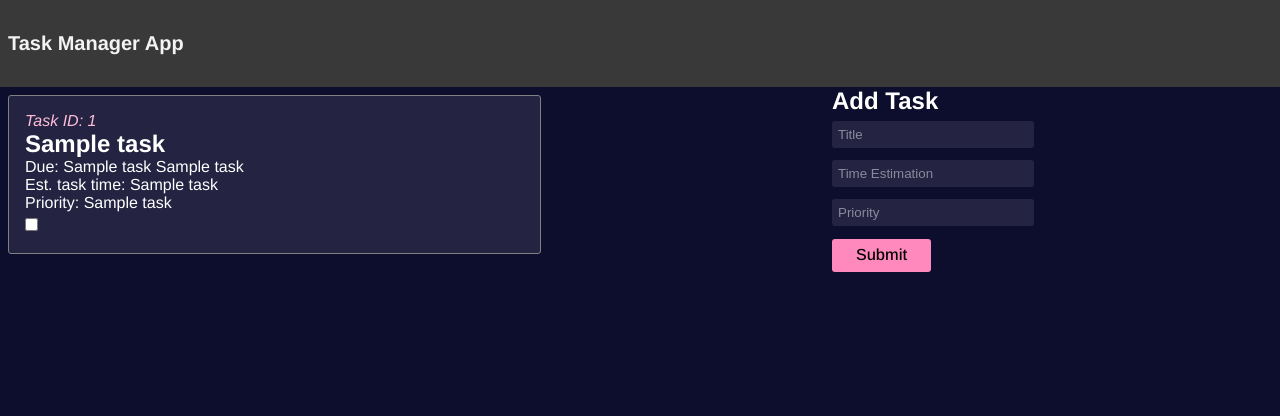
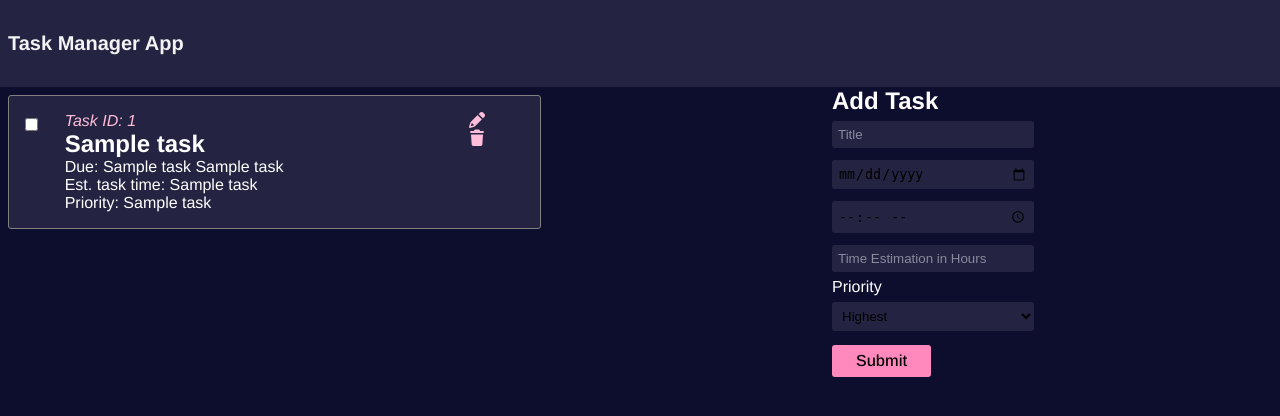
Before and after one commit to av3ry3ris/taskApp, a Flask app: template templates/index.html in a window 1280 px wide. Shown: the top 416 px of the page. Run offline with Flask 3, Linux system fonts and the light colour scheme; the template is opened without the code that fills it: most values are stand-ins (such as "Sample title", 1, 10 or a date in 2020); some libraries are stand-ins or nearby versions.

Commit message:
Added ability to delete entries as well as add new tasks from the ui

```diff
--- a/app.py
+++ b/app.py
@@ -39,3 +39,38 @@ def completeTask():
     db.commit()
 
     return jsonify({"status": "ok"})
+
+@app.route("/add-task", methods=["POST"])
+def addTask():
+    data = request.get_json()
+    title = data.get("title")
+    due_date = data.get("due_date")
+    time = data.get("time")
+    time_est = data.get("time_est")
+    priority = data.get("priority")
+
+    db = get_db()
+    db.execute(
+    "INSERT INTO tasks (name, due_date, time, est_time, priority, complete) VALUES (?, ?, ?, ?, ?, 0)",
+    (title, due_date, time, time_est, priority)
+)
+    db.commit()
+
+    return jsonify({"status": "ok"})
+
+@app.route("/delete-task", methods=["POST"])
+def deleteTask():
+    data = request.get_json()
+    print("RAW JSON:", data)  # <--- debug
+
+    task_id = data.get("id")
+    print("TASK ID:", task_id, type(task_id))  # <--- debug
+
+    db = get_db()
+    db.execute(
+        "DELETE FROM tasks WHERE rowid = ?",
+        (int(task_id),)
+    )
+    db.commit()
+
+    return jsonify({"status": "ok"})
--- a/static/css/main.css
+++ b/static/css/main.css
@@ -52,8 +52,6 @@
 }
 
 
-
-
 body {
     font-family: "Arimo", sans-serif;
     background: var(--clr-surface-a0);
@@ -61,9 +59,7 @@ body {
 }
 
 
-
-
-input {
+input, select {
     background-color: var(--clr-surface-a10);
     border: none;
     border-radius: 3px;
@@ -91,7 +87,7 @@ header {
     display: flex;
     align-items: center;
     justify-content: flex-start;
-    background: #393939;
+    background: var(--clr-surface-a10);
     color: #f3f3f3;
     padding: 2em .5em;
 }
@@ -114,6 +110,17 @@ header h1 {
     border-radius: 3px;
     margin: .5em;
     background-color: var(--clr-surface-a10);
+    display: flex;
+    align-items: flex-start;
+    justify-content: center;
+}
+
+.task-content {
+    width: 85%;
+}
+
+.complete-checkbox {
+    margin-right: 2em;
 }
 
 .task i {
@@ -122,6 +129,13 @@ header h1 {
 
 .done {
     text-decoration: line-through;
+}
+
+.btns-box i:first-child {
+    padding-right: 1em;
+}
+.btns-box i:hover {
+    cursor: pointer;
 }
 
 .addTask {
--- /dev/null
+++ b/static/js/task-ui.js
@@ -0,0 +1,77 @@
+$(document).ready(function() {
+            $(".complete-checkbox").on("change", function() {
+                const taskId = $(this).data("id");
+                const complete = $(this).is(":checked") ? 1 : 0;
+
+
+                if($(this).is(":checked"))
+                {
+                    $(this).siblings(".task-content").addClass('done');
+                } else {
+                    $(this).siblings(".task-content").removeClass('done');
+                }
+
+                $.ajax({
+                    url: "/complete-task",
+                    type: "POST",
+                    contentType: "application/json",
+                    data: JSON.stringify({
+                        id: taskId,
+                        complete: complete
+                    }),
+                    success: function(response) {
+                        console.log("Updated:", response);
+                    },
+                    error: function(xhr) {
+                        console.error("Error updating task:", xhr.responseText);
+                    }
+                });
+            });
+
+            $(".addTask-btn").on("click", function() {
+                const task_title = $('#title').val();
+                const date = $('#due_date').val();
+                const task_time = $('#time').val();
+                const est_time = $('#time_est').val();
+                const pri = $('#priority').val();
+
+                $.ajax({
+                    url: "/add-task",
+                    type: "POST",
+                    contentType: "application/json",
+                    data: JSON.stringify({
+                        title: task_title,
+                        due_date: date,
+                        time: task_time,
+                        time_est: est_time,
+                        priority: pri,
+                        complete: 0
+                    }),
+                    success: function(response) {
+                        console.log("Added:", response);
+                    },
+                    error: function(xhr) {
+                        console.error("Error adding task:", xhr.responseText);
+                    }
+                });
+            });
+
+            $(".delete-task").on("click", function() {
+                const taskId = $(this).data("id");
+                $.ajax({
+                    url: "/delete-task",
+                    type: "POST",
+                    contentType: "application/json",
+                    data: JSON.stringify({
+                        id: taskId
+                    }),
+                    success: function(response) {
+                        console.log("Deleted:", response);
+                    },
+                    error: function(xhr) {
+                        console.error("Error deleting task:", xhr.responseText);
+                    }
+                });
+            });
+
+});
--- a/templates/index.html
+++ b/templates/index.html
@@ -5,6 +5,7 @@
         <link rel="preconnect" href="https://fonts.gstatic.com" crossorigin>
         <link href="https://fonts.googleapis.com/css2?family=Arimo:ital,wght@0,400..700;1,400..700&display=swap" rel="stylesheet">
         <link href="/static/css/main.css" rel="stylesheet">
+        <link href="https://cdnjs.cloudflare.com/ajax/libs/font-awesome/7.0.1/css/all.min.css" rel="stylesheet">
         <script src="https://code.jquery.com/jquery-3.7.1.min.js" integrity="sha256-/JqT3SQfawRcv/BIHPThkBvs0OEvtFFmqPF/lYI/Cxo=" crossorigin="anonymous"></script>
     </head>
     <body>
@@ -26,6 +27,8 @@
                 {% set isComplete = task[6] %}
 
                 <div class="task">
+                    <input class="complete-checkbox" type="checkbox" data-id="{{rowid}}" {% if task.complete %} checked {% endif %}></input>
+
                     <div class="task-content {%if task.complete %}done{% endif %}">
                         <i>Task ID: {{rowid}}</i>
                         <h2>{{name}}</h2>
@@ -33,7 +36,10 @@
                         <p>Est. task time: {{est_time}}</p>
                         <p>Priority: {{priority}}</p>
                     </div>
-                        <input class="complete-checkbox" type="checkbox" data-id="{{rowid}}" {% if task.complete %} checked {% endif %}></input>
+                <div class="btns-box">
+                    <i class="edit-task fa-solid fa-pencil" data-id="{{rowid}}"></i>
+                    <i class="delete-task fa-solid fa-trash" data-id="{{rowid}}"></i>
+                </div>
                 </div>
 
                 {%endfor%}
@@ -43,38 +49,24 @@
             <div class="form-container">
                 <h1>Add Task</h1>
                 <form id="newTask">
-                    <input class="title" placeholder="Title"></input>
-                    <input class="time_est" placeholder="Time Estimation"></input>
-                    <input class="pri" placeholder="Priority"></input>
-                    <button class="submit-btn">Submit</button>
+                    <input id="title" placeholder="Title"></input>
+                    <input id="due_date" type="date" placeholder="Due Date"></input>
+                    <input id="time" type="time" placeholder="Time"></input>
+                    <input id="time_est" placeholder="Time Estimation in Hours"></input>
+                    <label for="priority">Priority</label>
+                        <select name="priority" id="priority">
+                            <option value="Highest">Highest</option>
+                            <option value="High">High</option>
+                            <option value="Medium">Medium</option>
+                            <option value="Low">Low</option>
+                            <option value="Lowest">Lowest</option>
+                        </select>
+                    <button class="addTask-btn">Submit</button>
                 </form>
                 </div>
         </section>
         </div>
 
-    <script>
-        $(document).ready(function() {
-            $(".complete-checkbox").on("change", function() {
-                const taskId = $(this).data("id");
-                const complete = $(this).is(":checked") ? 1 : 0;
-
-                $.ajax({
-                    url: "/complete-task",
-                    type: "POST",
-                    contentType: "application/json",
-                    data: JSON.stringify({
-                        id: taskId,
-                        complete: complete
-                    }),
-                    success: function(response) {
-                        console.log("Updated:", response);
-                    },
-                    error: function(xhr) {
-                        console.error("Error updating task:", xhr.responseText);
-                    }
-                });
-            });
-        });
-    </script>
+    <script src="/static/js/task-ui.js"></script>
     </body>
 </html>
```
